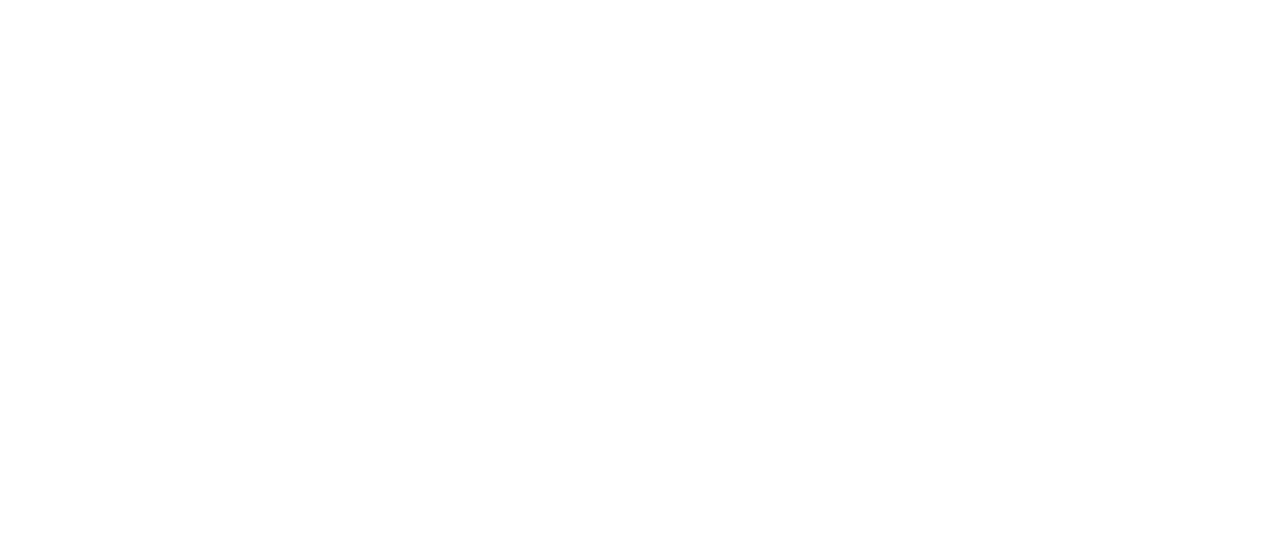
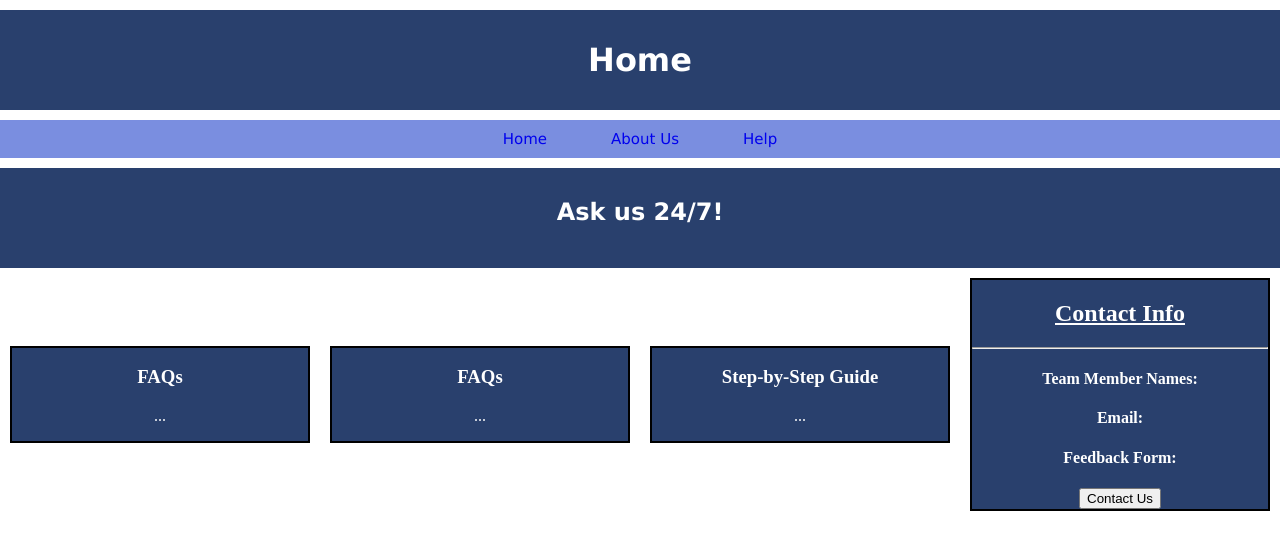
Before and after one commit to ashleyyi/INST377-Final-Project, a plain HTML site: page finalprojectfunctionality.html in a window 1280 px wide. Drawn offline with Linux system fonts and the light colour scheme.

Commit message:
base code

```diff
--- /dev/null
+++ b/Final-Project.css
@@ -0,0 +1,91 @@
+body {
+    background-color: white;
+    margin: 0;
+    padding: 0;
+}
+
+
+#bar {
+    text-align: center;
+    color: white;
+    overflow: hidden;
+    height: 10%;
+    background-color: #29406d;
+    padding: 10px;
+    margin: 10px 0;
+    font-family: 'Lucida Sans';
+}
+
+#headline {
+    text-align: center;
+    color: white;
+    overflow: hidden;
+    height: 10%;
+    background-color: #29406d;
+    padding: 10px;
+    margin: 10px 0;
+    font-family: 'Lucida Sans';
+}
+
+#main-nav {
+    text-align: center;
+    background-color: #7a8ee0;
+    margin: 0;
+    overflow: hidden;
+}
+
+#main-nav a {
+    background-color: #7a8ee0;
+    display: inline-block;
+    margin: 0 20px;
+    padding: 10px;
+    text-decoration: none;
+    font-size: 15px;
+    font-family: 'Lucida Sans';
+
+}
+
+#main-nav a:hover {
+    background-color: white;
+    color: black;
+}
+
+.main-container {
+    background-color: white;
+    width: auto;
+    height: 100%;
+    margin-bottom: 10px;
+
+}
+
+#content-area {
+    display: flex;
+    justify-content: center;
+    justify-content: space-between;
+    align-items: center;
+    width: 100%;
+    margin: 0 auto;
+
+}
+
+#content-area > div {
+    flex: 1;
+    color: white;
+    margin: 0 10px;
+    text-align: center;
+    border: 2px solid black;
+    background-color: #29406d;
+}
+
+
+#footbar {
+    text-align: center;
+    color: white;
+    width: 100%;
+    background-color: #29406d;
+    padding: 4px;
+    font-family: 'Lucinda Sans';
+    font-size: 10px;
+    position: absolute;
+
+}
--- a/finalprojectabout.html
+++ b/finalprojectabout.html
@@ -1,3 +1,67 @@
+<!--About Page -->
+
 <html>
-    <!--This is the about page for the INST377 Final Project-->
+
+<head>
+    <title>INST377 - Final Project - About</title>
+    <link rel="stylesheet" href="Final-Project.css">
+
+</head>
+
+<body>
+    <!-- Header Section -->
+    <header id="bar">
+        <h1><b>About Us</b></h1>
+    </header>
+
+
+
+    <!-- Navigation Menu -->
+    <nav id="main-nav">
+        <a href="Final_Project_Home.html" class="home">Home</a>
+        <a href="Final_Project_About.html" class="about">About Us</a>
+        <a href="Final_Project_Help.html" class="help">Help</a>
+    </nav>
+
+    <!--Main Area-->
+
+    <div class="main-container">
+        <div id="headline">
+            <h2><b>Mission Statement</b></h2>
+        </div>
+
+
+        <div id="content-area">
+            <!--Team-->
+            <div>
+                <h3>Team</h3>
+                <p>...</p>
+            </div>
+
+            <!--Project Background-->
+            <div>
+                <h3>Project Background</h3>
+                <p>...</p>
+            </div>
+
+            <!--Call to Action-->
+            <div>
+                <h3>Call to Action</h3>
+                <p>...</p>
+            </div>
+
+            <!--Future Plans-->
+            <div>
+                <h3>Future Plans</h3>
+                <p>...</p>
+            </div>
+        </div>
+    </div>
+
+    <footer id="footbar">
+        <p>Group 10</p>
+    </footer>
+
+</body>
+
 </html>
--- a/finalprojectfunctionality.html
+++ b/finalprojectfunctionality.html
@@ -1,3 +1,74 @@
+<!--Help Page -->
+
 <html>
-    <!--This is the functionality page for the INST377 Final Project-->
+
+<head>
+    <title>INST377 - Final Project - Help</title>
+    <link rel="stylesheet" href="Final-Project.css">
+
+</head>
+
+<body>
+    <!-- Header Section -->
+    <header id="bar">
+        <h1><b>Home</b></h1>
+    </header>
+
+
+
+    <!-- Navigation Menu -->
+    <nav id="main-nav">
+        <a href="Final_Project_Home.html" class="home">Home</a>
+        <a href="Final_Project_About.html" class="about">About Us</a>
+        <a href="Final_Project_Help.html" class="help">Help</a>
+    </nav>
+
+    <!--Main Area-->
+
+    <div class="main-container">
+        <div id="headline">
+            <h2><b>Ask us 24/7!</b></h2>
+        </div>
+
+
+        <div id="content-area">
+            <!--FAQs-->
+            <div>
+                <h3>FAQs</h3>
+                <p>...</p>
+            </div>
+
+            <!--FAQs-->
+            <div>
+                <h3>FAQs</h3>
+                <p>...</p>
+            </div>
+
+            <!--Step-by-Step Guide-->
+            <div>
+                <h3>Step-by-Step Guide</h3>
+                <p>...</p>
+            </div>
+
+            <!-- Contact Section-->
+            <div>
+                <aside id="contact">
+                    <h2><u>Contact Info</u></h2>
+                    <hr>
+
+                    <h4>Team Member Names:</h4>
+                    <h4>Email:</h4>
+                    <h4>Feedback Form:</h4>
+                    <input type="submit" value="Contact Us" id="reachOut">
+                </aside>
+            </div>
+        </div>
+    </div>
+
+    <footer id="footbar">
+        <p>Group 10</p>
+    </footer>
+
+</body>
+
 </html>
```
Also changed, not shown: finalprojecthome.html (+65 -1 lines).
